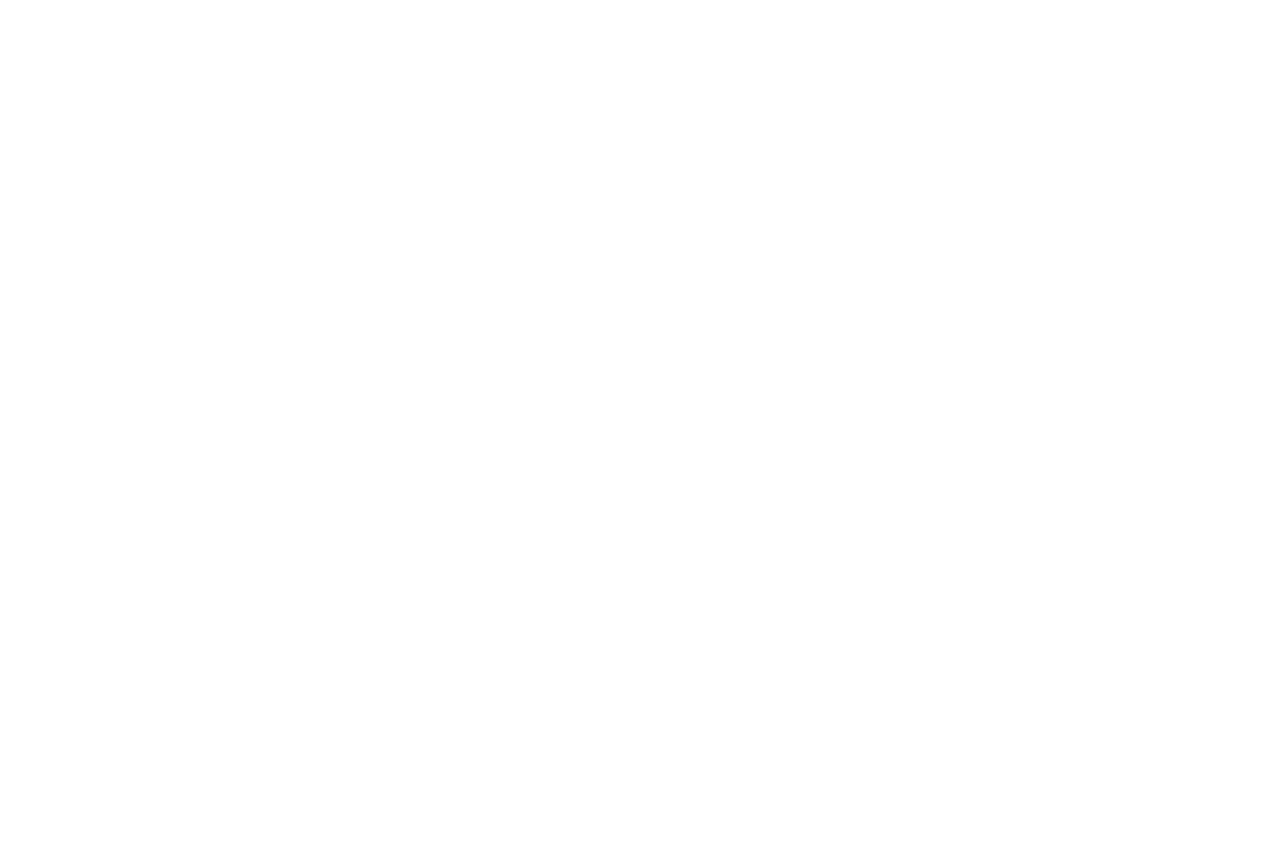
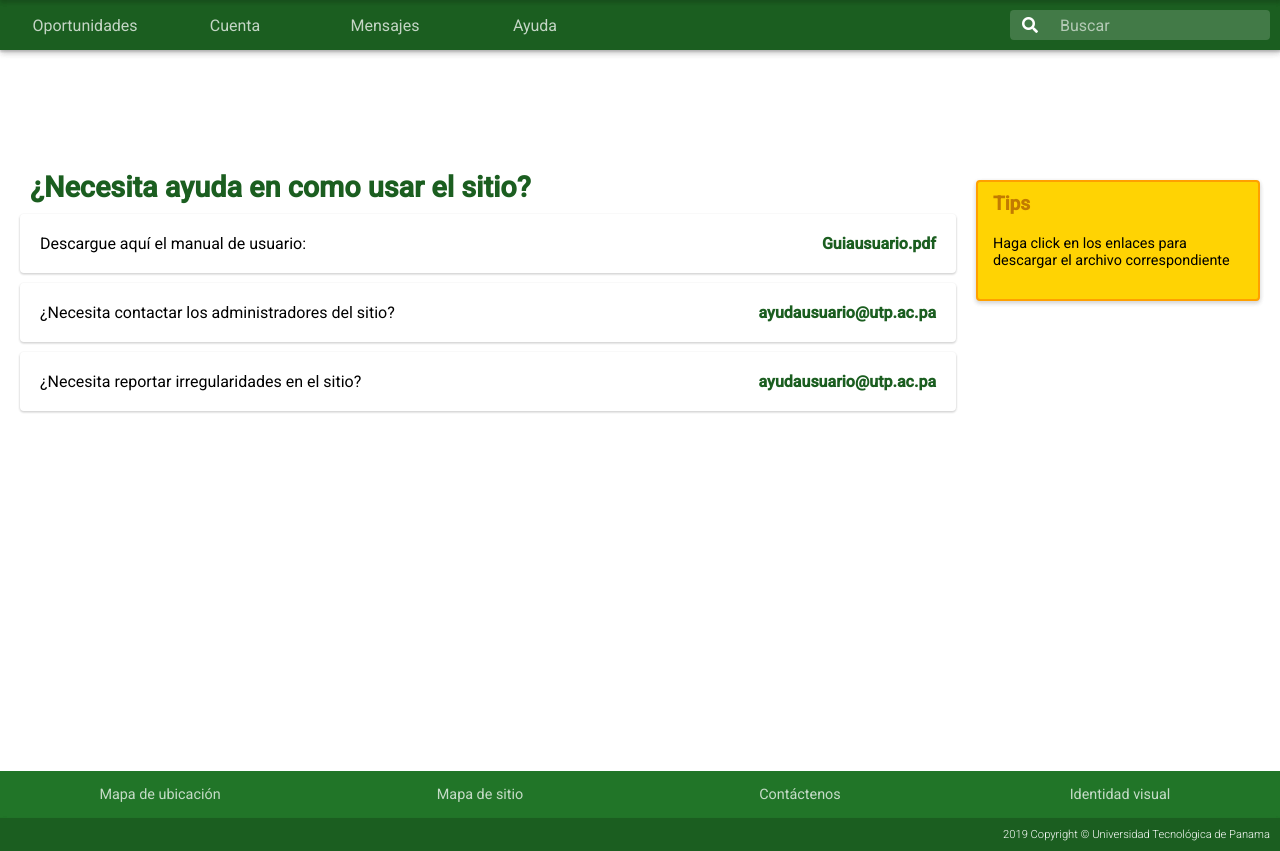
Before and after one commit to jasonwj96/bolsadetrabajo, a React (Create React App) app: page /ayuda in a window 1280 px wide. Before the commit the page ends 800 px from the top, so only its background shows below. Built offline with nearby package versions, Linux system fonts and the light colour scheme.

Commit message:
Added an Ayuda component

```diff
--- a/src/App.tsx
+++ b/src/App.tsx
@@ -4,6 +4,7 @@ import CuentaEstudiante from "./containers/cuentaEstudiante";
 import { BrowserRouter as Router, Route } from "react-router-dom";
 import Mensajes from "./containers/mensajes";
 import Oportunidades from "containers/oportunidades";
+import Ayuda from "containers/ayuda";
 
 const App = () => {
   return (
@@ -14,6 +15,7 @@ const App = () => {
           <Route path="/cuenta" component={CuentaEstudiante} />
           <Route path="/mensajes" component={Mensajes} />
           <Route path="/oportunidades" component={Oportunidades} />
+          <Route path="/ayuda" component={Ayuda} />
         </div>
       </Router>
     </div>
--- a/src/components/oportunidadEntry.tsx
+++ b/src/components/oportunidadEntry.tsx
@@ -6,7 +6,7 @@ import CustomButton from "./customButton";
 const OportunidadEntry = (props: any) => {
   return (
     <div className="oportunidadentry-container">
-      <img src={pcLogo} />
+      <img src={pcLogo} alt="imagen compañia" />
       <div className="oportunidad-info">
         <p className="header">
           Se necesita desarrollador de software - Corporaciones, S.A.
--- /dev/null
+++ b/src/containers/ayuda.scss
@@ -0,0 +1,51 @@
+@import "../styles/light_theme";
+
+.ayuda-container {
+  display: flex;
+  flex-flow: column;
+  height: 100%;
+  width: auto;
+  padding: 120px 0px 0px 0px;
+  justify-content: space-evenly;
+
+  .tips-ayuda {
+    height: auto;
+    display: flex;
+    width: auto;
+    padding: 50px 10px 300px 10px;
+
+    .panel-ayuda {
+      .heading {
+        color: $accent;
+        text-align: left;
+        font-weight: bold;
+        font-size: 1.8em;
+        margin-left: 20px;
+      }
+
+      .linkset {
+        @include card(1);
+        border-radius: 4px;
+        padding: 20px;
+        margin: 10px 10px;
+        display: flex;
+        width: auto;
+
+        p {
+          text-align: left;
+          margin-right: 30px;
+        }
+
+        .link {
+          text-decoration: none;
+          font-weight: bold;
+
+          p {
+            color: $accent;
+            text-align: right;
+          }
+        }
+      }
+    }
+  }
+}
--- /dev/null
+++ b/src/containers/ayuda.tsx
@@ -0,0 +1,48 @@
+import React from "react";
+import Navbar from "components/navbar";
+import Footer from "components/footer";
+import "./ayuda.scss";
+import Tips from "components/tips";
+import { Link } from "react-router-dom";
+
+const Ayuda = (props: any) => {
+  return (
+    <div className="ayuda-container">
+      <Navbar />
+      <div className="tips-ayuda">
+        <div className="panel-ayuda">
+          <p className="heading">¿Necesita ayuda en como usar el sitio?</p>
+
+          <div className="linkset">
+            <p>Descargue aquí el manual de usuario:</p>
+            <Link className="link" to="/">
+              <p>Guiausuario.pdf</p>
+            </Link>
+          </div>
+
+          <div className="linkset">
+            <p>¿Necesita contactar los administradores del sitio?</p>
+            <Link className="link" to="/">
+              <p>ayudausuario@utp.ac.pa</p>
+            </Link>
+          </div>
+
+          <div className="linkset">
+            <p>¿Necesita reportar irregularidades en el sitio?</p>
+            <Link className="link" to="/">
+              <p>ayudausuario@utp.ac.pa</p>
+            </Link>
+          </div>
+        </div>
+
+        <Tips
+          text="Haga click en los enlaces para descargar el archivo correspondiente"
+          btnActive={false}
+        />
+      </div>
+      <Footer />
+    </div>
+  );
+};
+
+export default Ayuda;
```
